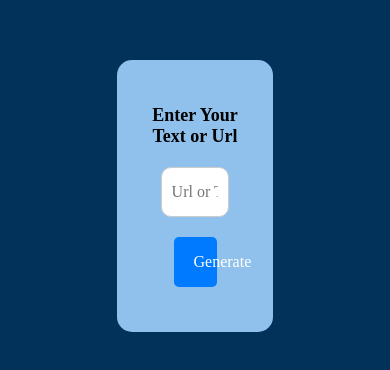
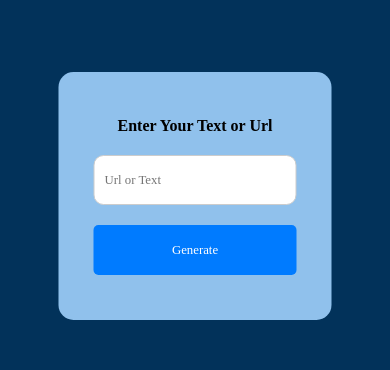
Before and after one commit to mertcancaglayan/qr-code-generator, a plain HTML site: page index.html in a window 390 px wide. Shown: the part 226-596 px from the top of the page. Drawn offline with Linux system fonts and the light colour scheme.

Commit message:
style updated, responsive added

```diff
--- a/index.html
+++ b/index.html
@@ -10,7 +10,7 @@
 	<body>
 		<div class="container">
 			<form id="form">
-				<p>Enter Your Text or Url</p>
+				<h1>Enter Your Text or Url</h1>
 				<input type="text" id="inputText" name="inputText" placeholder="Url or Text" />
 				<button type="submit" id="generateBtn">Generate</button>
 			</form>
--- a/style.css
+++ b/style.css
@@ -21,21 +21,21 @@ body {
 }
 
 #form {
-	font-size: large;
 	font-weight: 700;
 	display: block;
 	text-align: center;
 }
 
-#form p {
+#form h1 {
 	margin: 10px 0;
+	font-size: 1.5rem;
 }
 
 #inputText {
 	padding: 10px;
 	border: 1px solid #ccc;
 	border-radius: 10px;
-	font-size: 16px;
+	font-size: 1rem;
 	width: 80%;
 	margin: 10px 0;
 	height: 50px;
@@ -53,7 +53,7 @@ body {
 	padding: 10px 20px;
 	border: none;
 	border-radius: 5px;
-	font-size: 16px;
+	font-size: 1rem;
 	cursor: pointer;
 	margin: 10px 0;
 	width: 50%;
@@ -123,7 +123,6 @@ body {
 	}
 }
 
-
 @keyframes scaleIn {
 	0% {
 		transform: scale(0);
@@ -141,3 +140,37 @@ body {
 		transform: scale(0);
 	}
 }
+
+@media screen and (max-width: 768px) {
+    .container {
+        width: 55%;
+    }
+    #qrImgBox {
+        width: 100%;
+    }
+    #generateBtn {
+        width: 90%;
+        font-size: 0.8rem;
+    }
+    #inputText {
+        width: 100%;
+        font-size: 0.8rem;
+    }
+	#form h1 {
+		font-size: 1.2rem;
+	}
+}
+
+
+@media screen and (max-width: 500px) {
+	.container {
+        width: 70%;
+    }
+    #generateBtn {
+        width: 100%;
+        font-size: 0.8rem;
+    }
+	#form h1 {
+		font-size: 1.0rem;
+	}
+}
```
Lines whose indentation alone changed are shown as unchanged.
